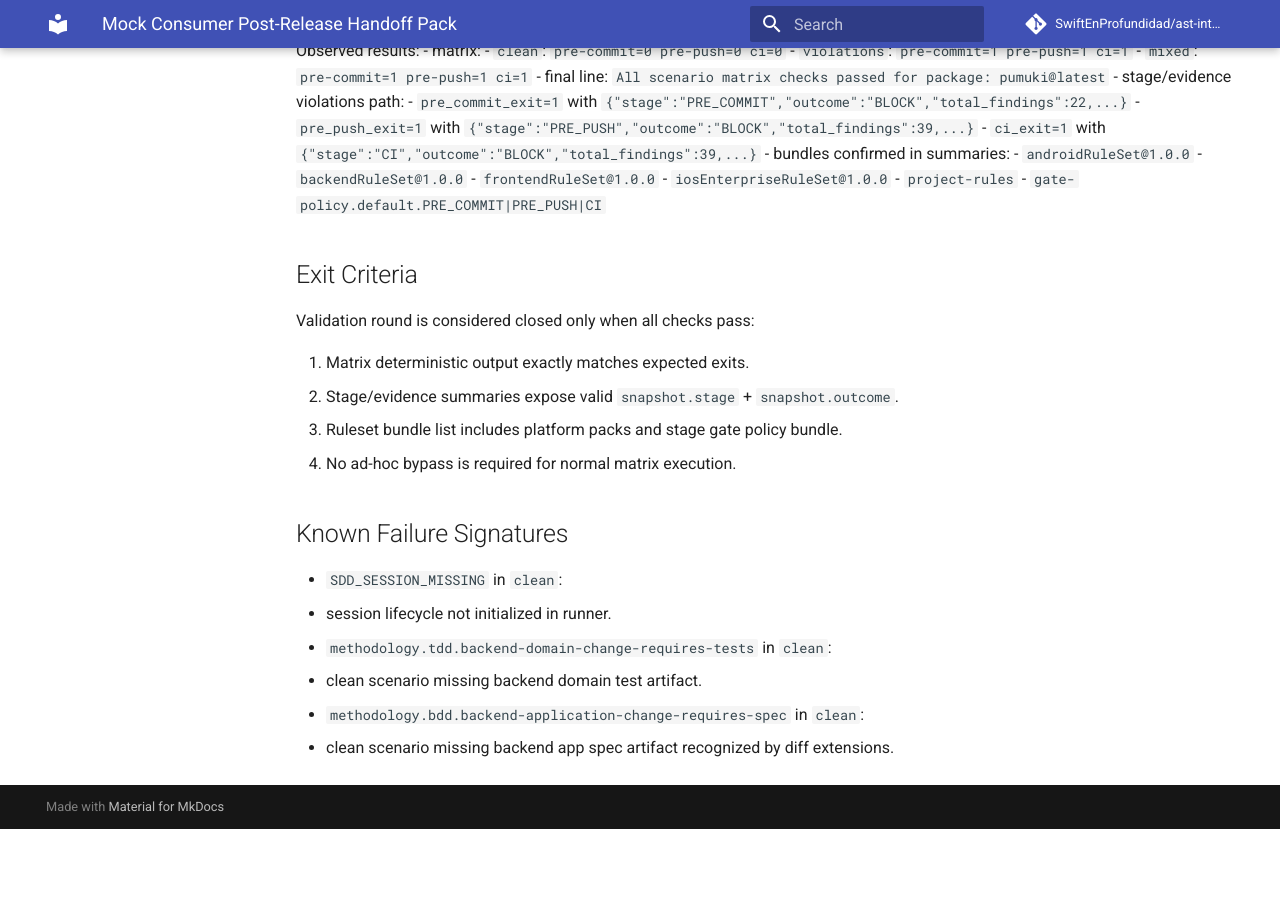
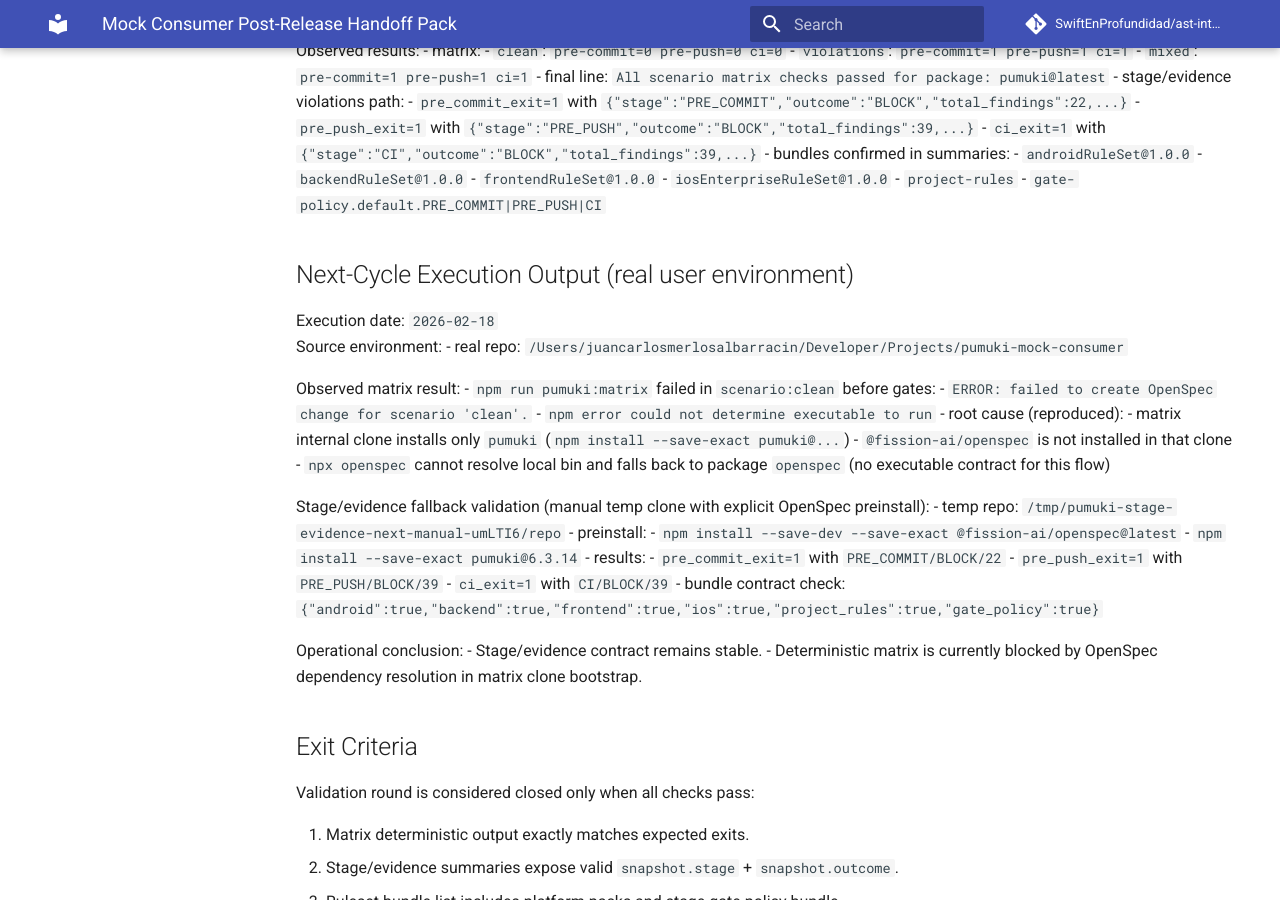
Before and after one commit to SwiftEnProfundidad/ast-intelligence-hooks, an MkDocs documentation site: the page built from docs/validation/mock-consumer-post-release-handoff-pack.md, in a window 1280 px wide and 900 px high, scrolled down 2518 px. Built offline with MkDocs 1.6.1 and Material for MkDocs 9.7.7, drawn with Linux system fonts in a browser that asks for light colours; comment, search, counter and statistics services are not loaded; before the commit the page ends 3347 px from its top, so only the background shows below that.

Commit message:
docs(validation): capture next-cycle blocker and stage evidence

```diff
--- a/docs/validation/mock-consumer-post-release-handoff-pack.md
+++ b/docs/validation/mock-consumer-post-release-handoff-pack.md
@@ -116,6 +116,36 @@ Observed results:
   - `project-rules`
   - `gate-policy.default.PRE_COMMIT|PRE_PUSH|CI`
 
+## Next-Cycle Execution Output (real user environment)
+
+Execution date: `2026-02-18`
+Source environment:
+- real repo: `/Users/juancarlosmerlosalbarracin/Developer/Projects/pumuki-mock-consumer`
+
+Observed matrix result:
+- `npm run pumuki:matrix` failed in `scenario:clean` before gates:
+  - `ERROR: failed to create OpenSpec change for scenario 'clean'.`
+  - `npm error could not determine executable to run`
+- root cause (reproduced):
+  - matrix internal clone installs only `pumuki` (`npm install --save-exact pumuki@...`)
+  - `@fission-ai/openspec` is not installed in that clone
+  - `npx openspec` cannot resolve local bin and falls back to package `openspec` (no executable contract for this flow)
+
+Stage/evidence fallback validation (manual temp clone with explicit OpenSpec preinstall):
+- temp repo: `/tmp/pumuki-stage-evidence-next-manual-umLTI6/repo`
+- preinstall:
+  - `npm install --save-dev --save-exact @fission-ai/openspec@latest`
+  - `npm install --save-exact pumuki@6.3.14`
+- results:
+  - `pre_commit_exit=1` with `PRE_COMMIT/BLOCK/22`
+  - `pre_push_exit=1` with `PRE_PUSH/BLOCK/39`
+  - `ci_exit=1` with `CI/BLOCK/39`
+  - bundle contract check: `{"android":true,"backend":true,"frontend":true,"ios":true,"project_rules":true,"gate_policy":true}`
+
+Operational conclusion:
+- Stage/evidence contract remains stable.
+- Deterministic matrix is currently blocked by OpenSpec dependency resolution in matrix clone bootstrap.
+
 ## Exit Criteria
 
 Validation round is considered closed only when all checks pass:
```
Also changed, not shown: docs/REFRACTOR_PROGRESS.md (+2 -1 lines).
